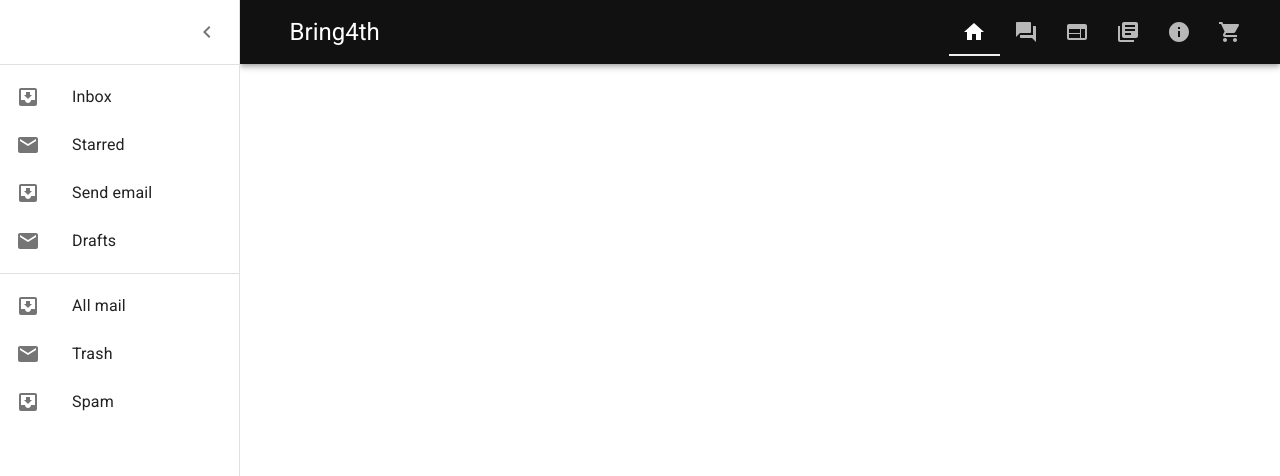
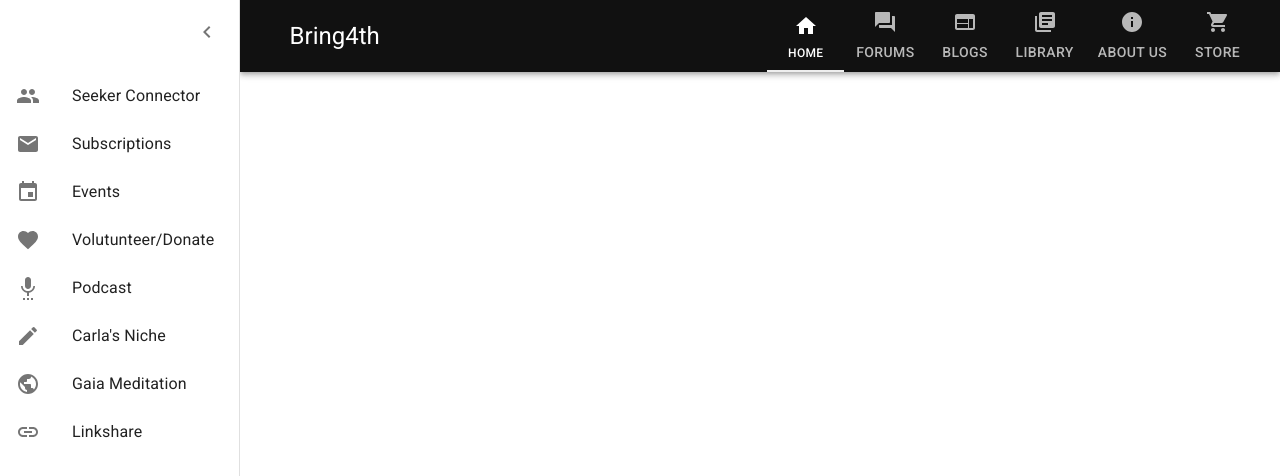
Before and after one commit to hugojvb/bringforth, a Next.js app: page / in a window 1280 px wide. Both pictures are taken after a click on the button "Menu". Shown: the top 476 px of the page. Built offline with nearby package versions, Linux system fonts and the light colour scheme.

Commit message:
Added sidebar content

```diff
--- a/components/DrawerLeft.tsx
+++ b/components/DrawerLeft.tsx
@@ -1,13 +1,20 @@
 import { Fragment, FC } from "react";
 
-import { Drawer, IconButton, List, ListItem, ListItemText, ListItemIcon, Divider } from "@material-ui/core";
+import { Drawer, IconButton, List, ListItem, ListItemText, ListItemIcon, Divider, Typography } from "@material-ui/core";
 
 import { makeStyles, useTheme, Theme, createStyles } from "@material-ui/core/styles";
 
 import ChevronLeftIcon from "@material-ui/icons/ChevronLeft";
 import ChevronRightIcon from "@material-ui/icons/ChevronRight";
-import InboxIcon from "@material-ui/icons/MoveToInbox";
+
+import GroupIcon from "@material-ui/icons/Group";
 import MailIcon from "@material-ui/icons/Mail";
+import EventIcon from "@material-ui/icons/Event";
+import FavoriteIcon from "@material-ui/icons/Favorite";
+import SettingsVoiceIcon from "@material-ui/icons/SettingsVoice";
+import CreateIcon from "@material-ui/icons/Create";
+import PublicIcon from "@material-ui/icons/Public";
+import LinkIcon from "@material-ui/icons/Link";
 
 const drawerWidth = 240;
 
@@ -77,23 +84,55 @@ const DrawerLeft: FC<Props> = ({ open, setOpen }) => {
 				<div className={classes.drawerHeader}>
 					<IconButton onClick={handleDrawerClose}>{theme.direction === "ltr" ? <ChevronLeftIcon /> : <ChevronRightIcon />}</IconButton>
 				</div>
-				<Divider />
 				<List>
-					{["Inbox", "Starred", "Send email", "Drafts"].map((text, index) => (
-						<ListItem button key={text}>
-							<ListItemIcon>{index % 2 === 0 ? <InboxIcon /> : <MailIcon />}</ListItemIcon>
-							<ListItemText primary={text} />
-						</ListItem>
-					))}
-				</List>
-				<Divider />
-				<List>
-					{["All mail", "Trash", "Spam"].map((text, index) => (
-						<ListItem button key={text}>
-							<ListItemIcon>{index % 2 === 0 ? <InboxIcon /> : <MailIcon />}</ListItemIcon>
-							<ListItemText primary={text} />
-						</ListItem>
-					))}
+					<ListItem button key="Seeker Connector">
+						<ListItemIcon>
+							<GroupIcon />
+						</ListItemIcon>
+						<ListItemText primary="Seeker Connector" />
+					</ListItem>
+					<ListItem button key="Subscriptions">
+						<ListItemIcon>
+							<MailIcon />
+						</ListItemIcon>
+						<ListItemText primary="Subscriptions" />
+					</ListItem>
+					<ListItem button key="Events">
+						<ListItemIcon>
+							<EventIcon />
+						</ListItemIcon>
+						<ListItemText primary="Events" />
+					</ListItem>
+					<ListItem button key="Volutunteer/Donate">
+						<ListItemIcon>
+							<FavoriteIcon />
+						</ListItemIcon>
+						<ListItemText primary="Volutunteer/Donate" />
+					</ListItem>
+					<ListItem button key="Podcast">
+						<ListItemIcon>
+							<SettingsVoiceIcon />
+						</ListItemIcon>
+						<ListItemText primary="Podcast" />
+					</ListItem>
+					<ListItem button key="Carla's Niche">
+						<ListItemIcon>
+							<CreateIcon />
+						</ListItemIcon>
+						<ListItemText primary="Carla's Niche" />
+					</ListItem>
+					<ListItem button key="Gaia Meditation">
+						<ListItemIcon>
+							<PublicIcon />
+						</ListItemIcon>
+						<ListItemText primary="Gaia Meditation" />
+					</ListItem>
+					<ListItem button key="Linkshare">
+						<ListItemIcon>
+							<LinkIcon />
+						</ListItemIcon>
+						<ListItemText primary="Linkshare" />
+					</ListItem>
 				</List>
 			</Drawer>
 		</Fragment>
--- a/components/Navbar.tsx
+++ b/components/Navbar.tsx
@@ -22,7 +22,7 @@ const useStyles = makeStyles((theme: Theme) =>
 			marginLeft: "auto",
 		},
 		tabs: {
-			minWidth: "4vw",
+			minWidth: "6vw",
 			flexGrow: 1,
 		},
 		title: {
@@ -97,22 +97,22 @@ const Navbar: FC = () => {
 						scrollButtons="auto"
 					>
 						<Tooltip title="Home" arrow>
-							<Tab icon={<HomeIcon />} wrapped={true} className={classes.tabs} />
+							<Tab label="Home" icon={<HomeIcon />} wrapped={true} className={classes.tabs} />
 						</Tooltip>
 						<Tooltip title="Forums" arrow>
-							<Tab icon={<ForumIcon />} className={classes.tabs} />
+							<Tab label="Forums" icon={<ForumIcon />} className={classes.tabs} />
 						</Tooltip>
 						<Tooltip title="Blogs" arrow>
-							<Tab icon={<WebIcon />} className={classes.tabs} />
+							<Tab label="Blogs" icon={<WebIcon />} className={classes.tabs} />
 						</Tooltip>
 						<Tooltip title="Library" arrow>
-							<Tab icon={<LibraryBooksIcon />} className={classes.tabs} />
+							<Tab label="Library" icon={<LibraryBooksIcon />} className={classes.tabs} />
 						</Tooltip>
 						<Tooltip title="About Us" arrow>
-							<Tab icon={<InfoIcon />} className={classes.tabs} />
+							<Tab label="About Us" icon={<InfoIcon />} className={classes.tabs} />
 						</Tooltip>
 						<Tooltip title="Store" arrow>
-							<Tab icon={<LocalGroceryStoreIcon />} className={classes.tabs} />
+							<Tab label="Store" icon={<LocalGroceryStoreIcon />} className={classes.tabs} />
 						</Tooltip>
 					</Tabs>
 				</Toolbar>
```
